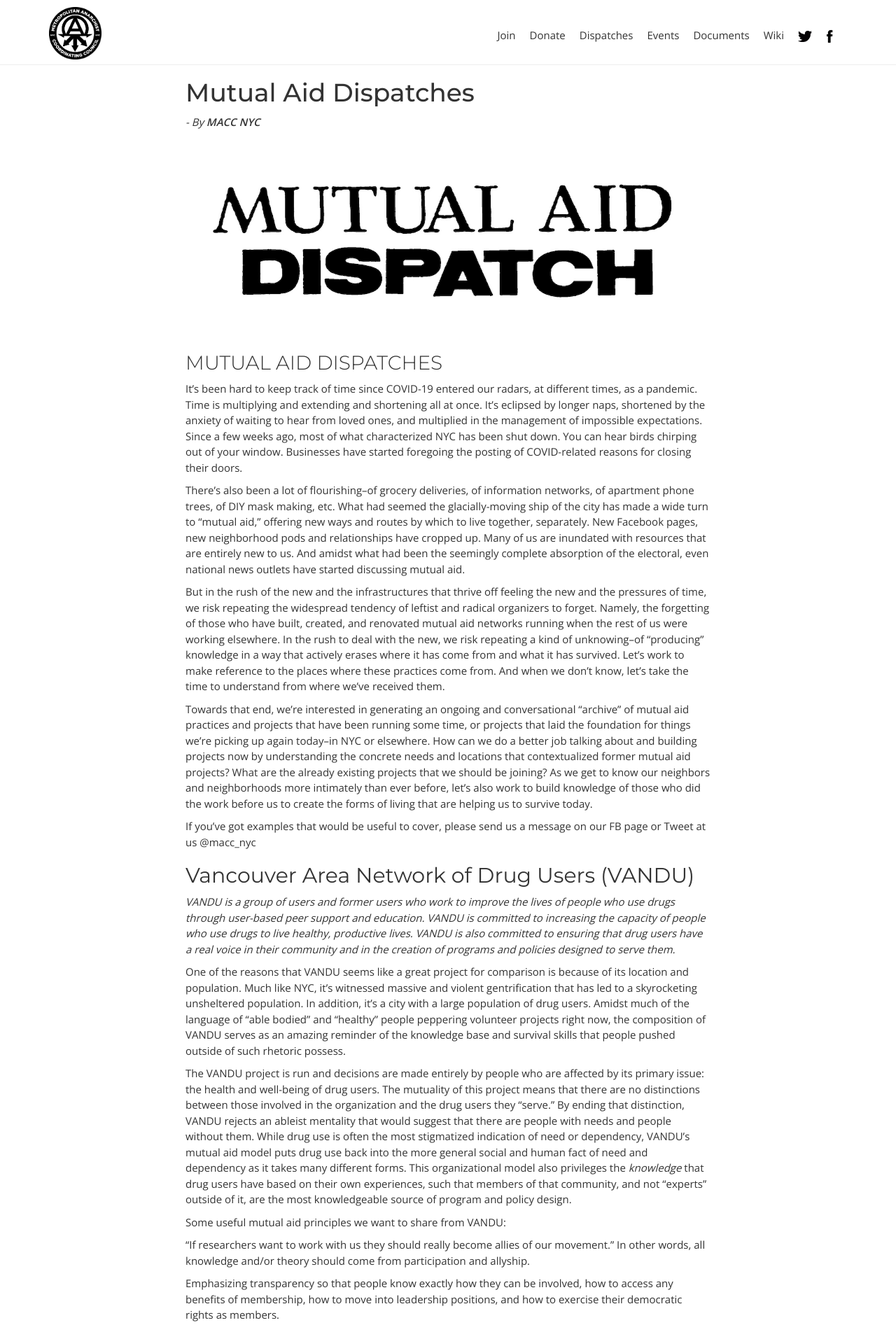
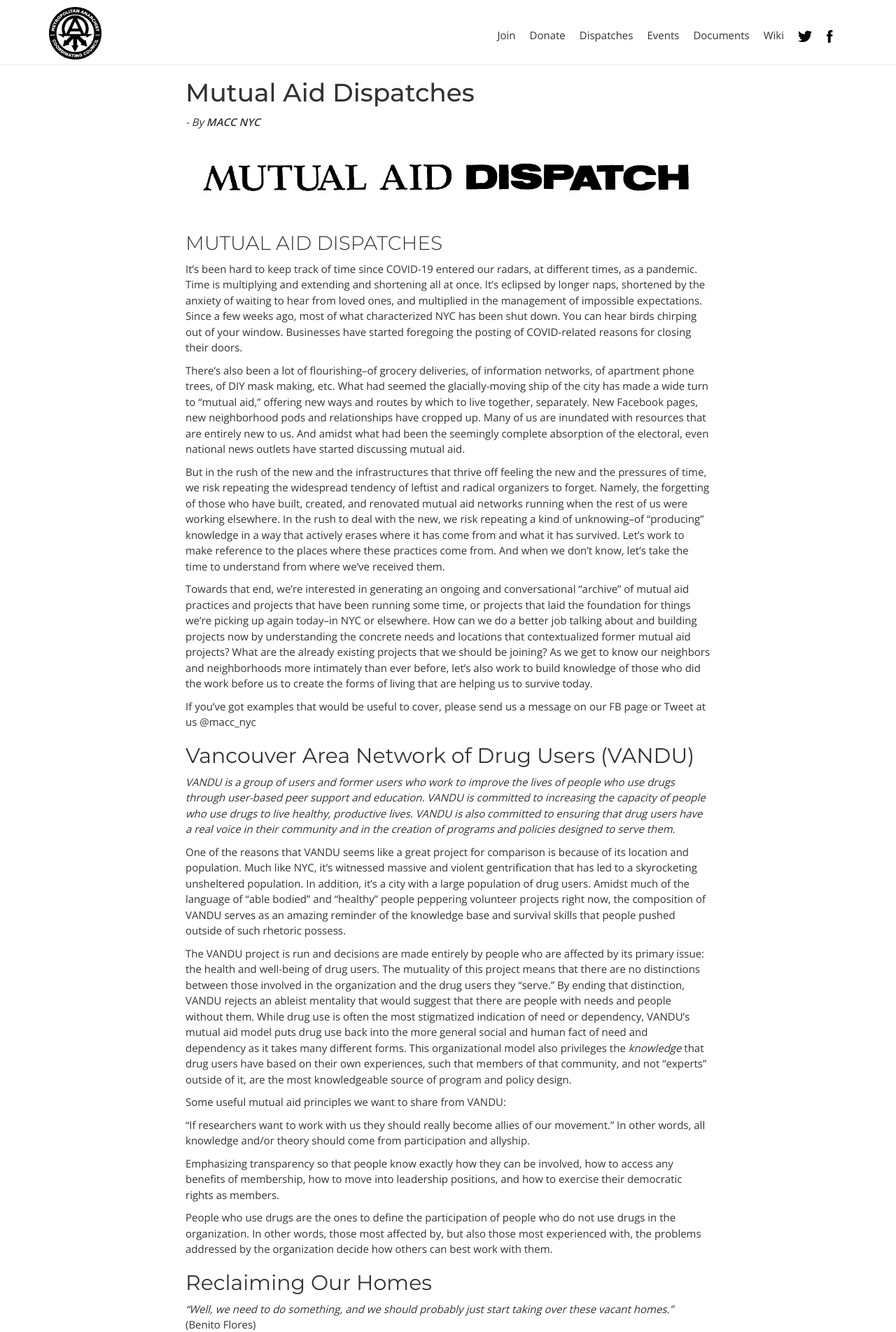
Before and after one commit to MACCNYC/maccnyc.github.io, a Jekyll site: the page built from _posts/2020-04-06-Mutual-Aid-Dispatches.md, in a window 1280 px wide. Shown: the top 1903 px of the page at 70% size. Built offline with Jekyll 4.4.1, drawn with Linux system fonts in a browser that asks for light colours; some web fonts are replaced.

Commit message:
Update 2020-04-06-Mutual-Aid-Dispatches.md

```diff
--- a/_posts/2020-04-06-Mutual-Aid-Dispatches.md
+++ b/_posts/2020-04-06-Mutual-Aid-Dispatches.md
@@ -5,7 +5,8 @@
 author: MACC NYC
 ---
 
-![](/img/MADmaccsmall%20smaller.png)
+![](/img/MADmaccwhiteSMALL.jpg)
+
 
 ### MUTUAL AID DISPATCHES
 
```
